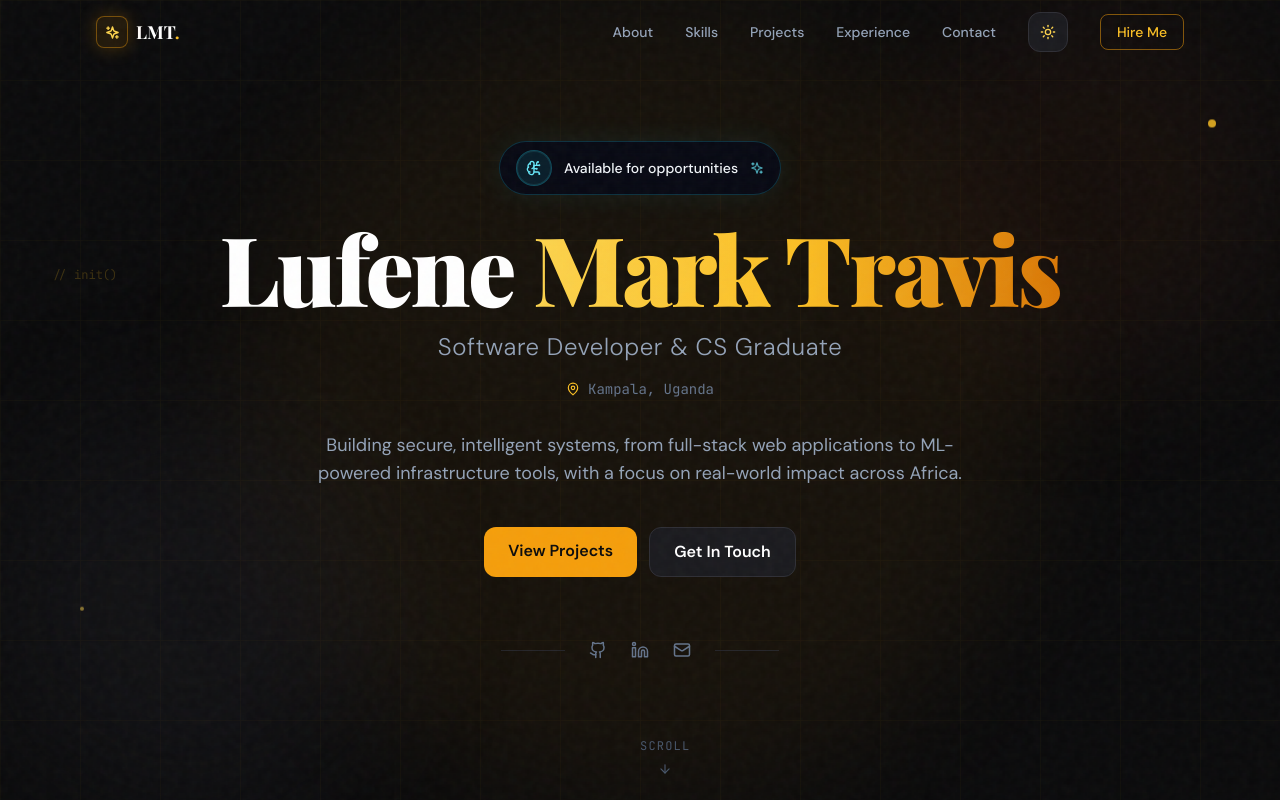
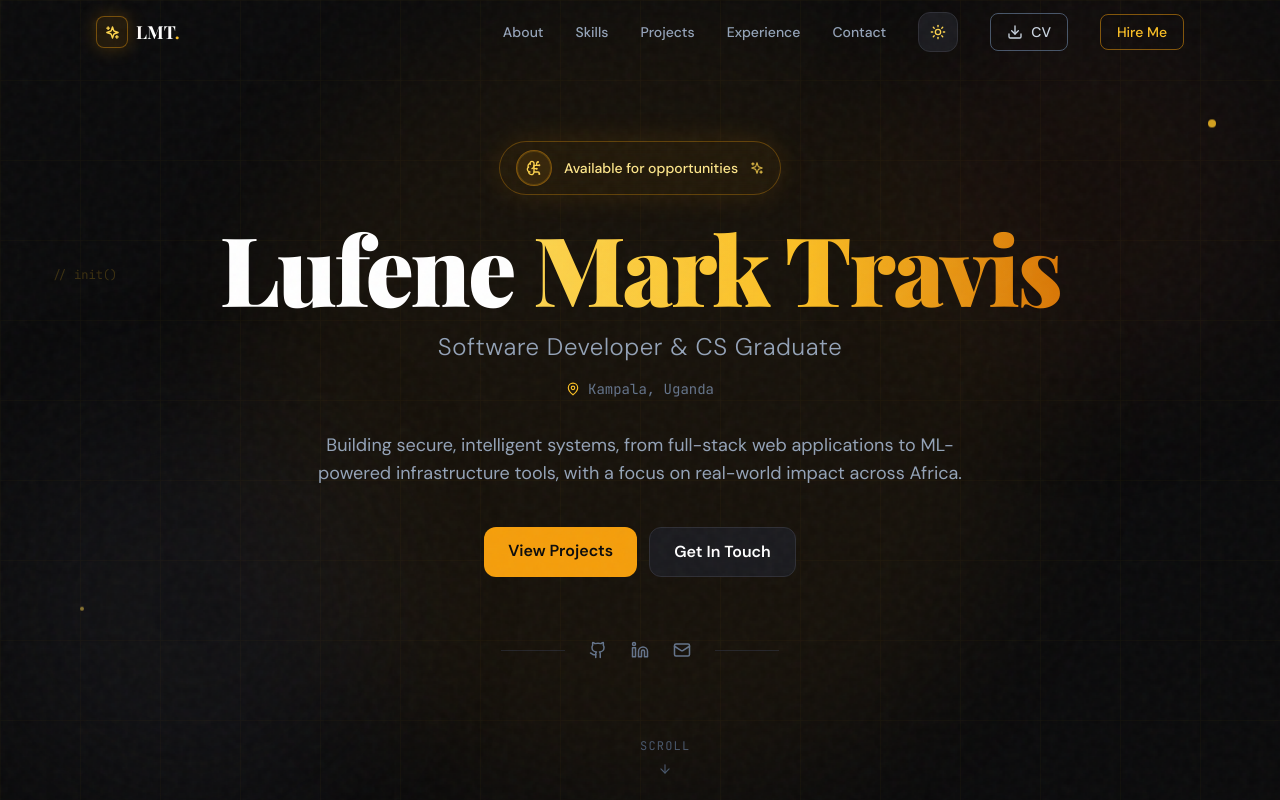
Before and after one commit to Humble689/portfolio-redesigned2, a React (Vite) app in the folder portfolio/: page / in a window 1280 px wide. Shown: the top 800 px of the page. Built offline with nearby package versions, Linux system fonts and the light colour scheme.

Commit message:
Refactor code structure and remove redundant sections for improved readability and maintainability

```diff
--- a/portfolio/src/components/Navbar.tsx
+++ b/portfolio/src/components/Navbar.tsx
@@ -1,6 +1,6 @@
 import { useState, useEffect } from 'react';
 import { motion, AnimatePresence } from 'framer-motion';
-import { Moon, Sparkles, Sun } from 'lucide-react';
+import { Moon, Sparkles, Sun, Download } from 'lucide-react';
 import type { Theme } from '../hooks/useTheme';
 
 const links = [
@@ -97,6 +97,20 @@ export default function Navbar({ theme, onToggleTheme }: NavbarProps) {
           </li>
           <li>
             <a
+              href="/Lufene_Mark_Travis_Resume.pdf"
+              download="Lufene_Mark_Travis_Resume.pdf"
+              className={`inline-flex items-center gap-2 px-4 py-2 border text-sm font-medium rounded-lg transition-all duration-200 ${
+                theme === 'dark'
+                  ? 'border-slate-600 text-slate-300 hover:bg-slate-800/50 hover:border-gold-500/40'
+                  : 'border-slate-300 text-slate-700 hover:bg-slate-100 hover:border-gold-500/40'
+              }`}
+            >
+              <Download size={16} />
+              CV
+            </a>
+          </li>
+          <li>
+            <a
               href="mailto:marktravis689@gmail.com"
               className="px-4 py-2 border border-gold-500/50 text-gold-400 text-sm font-medium rounded-lg hover:bg-gold-500/10 transition-all duration-200"
             >
@@ -158,6 +172,18 @@ export default function Navbar({ theme, onToggleTheme }: NavbarProps) {
               ))}
               <li>
                 <a
+                  href="/Lufene_Mark_Travis_Resume.pdf"
+                  download="Lufene_Mark_Travis_Resume.pdf"
+                  className={`inline-flex items-center gap-2 font-medium transition-colors ${
+                    theme === 'dark' ? 'text-slate-300 hover:text-gold-400' : 'text-slate-700 hover:text-gold-700'
+                  }`}
+                >
+                  <Download size={16} />
+                  Download CV
+                </a>
+              </li>
+              <li>
+                <a
                   href="mailto:marktravis689@gmail.com"
                   className={`font-medium ${theme === 'dark' ? 'text-gold-400' : 'text-gold-700'}`}
                 >
--- a/portfolio/src/sections/Hero.tsx
+++ b/portfolio/src/sections/Hero.tsx
@@ -61,15 +61,15 @@ export default function Hero() {
         >
           {/* Badge */}
           <motion.div variants={stagger.item} className="mb-6 flex justify-center">
-            <div className="inline-flex items-center gap-3 rounded-full border border-slate-200/80 bg-white/85 px-4 py-2 shadow-[0_14px_40px_rgba(15,23,42,0.08)] backdrop-blur-md dark:border-cyan-400/20 dark:bg-slate-950/70 dark:shadow-[0_0_30px_rgba(34,211,238,0.08)]">
-              <span className="relative flex h-9 w-9 items-center justify-center rounded-full border border-slate-300/80 bg-slate-50 text-slate-700 dark:border-cyan-400/25 dark:bg-cyan-400/10 dark:text-cyan-300">
+            <div className="inline-flex items-center gap-3 rounded-full border border-slate-200/80 bg-white/85 px-4 py-2 shadow-[0_14px_40px_rgba(15,23,42,0.08)] backdrop-blur-md dark:border-gold-500/30 dark:bg-gold-500/5 dark:shadow-[0_0_30px_rgba(245,158,11,0.12)]">
+              <span className="relative flex h-9 w-9 items-center justify-center rounded-full border border-slate-300/80 bg-slate-50 text-slate-700 dark:border-gold-500/40 dark:bg-gold-500/10 dark:text-gold-300">
                 <BrainCircuit size={16} />
-                <span className="absolute inset-0 rounded-full border border-white/40 animate-pulse dark:border-cyan-300/20" />
+                <span className="absolute inset-0 rounded-full border border-white/40 animate-pulse dark:border-gold-400/30" />
               </span>
-              <span className="text-sm font-medium text-slate-700 dark:text-slate-100">
+              <span className="text-sm font-medium text-slate-700 dark:text-gold-200">
                 Available for opportunities
               </span>
-              <Sparkles size={14} className="text-amber-500/70 dark:text-cyan-300/70" />
+              <Sparkles size={14} className="text-amber-500/70 dark:text-gold-300/80" />
             </div>
           </motion.div>
 
```
Also changed, not shown: 7 other files (tests, documents, lock files or other folders).
